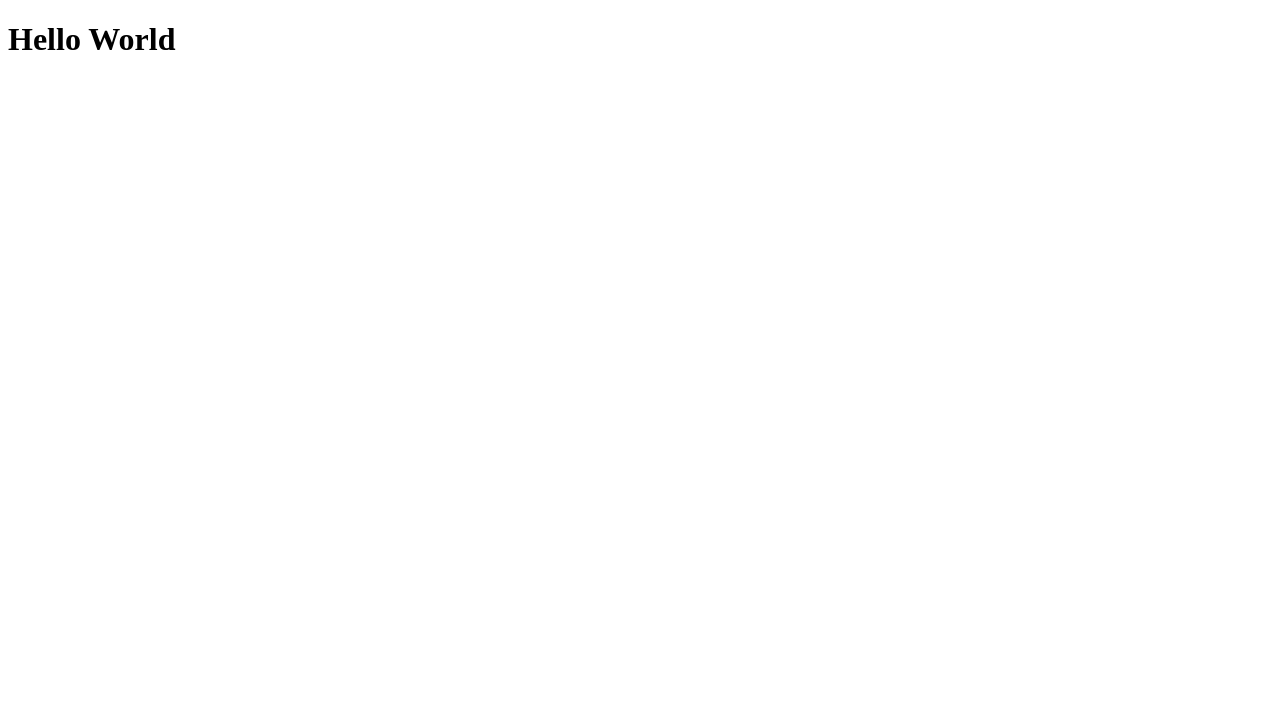
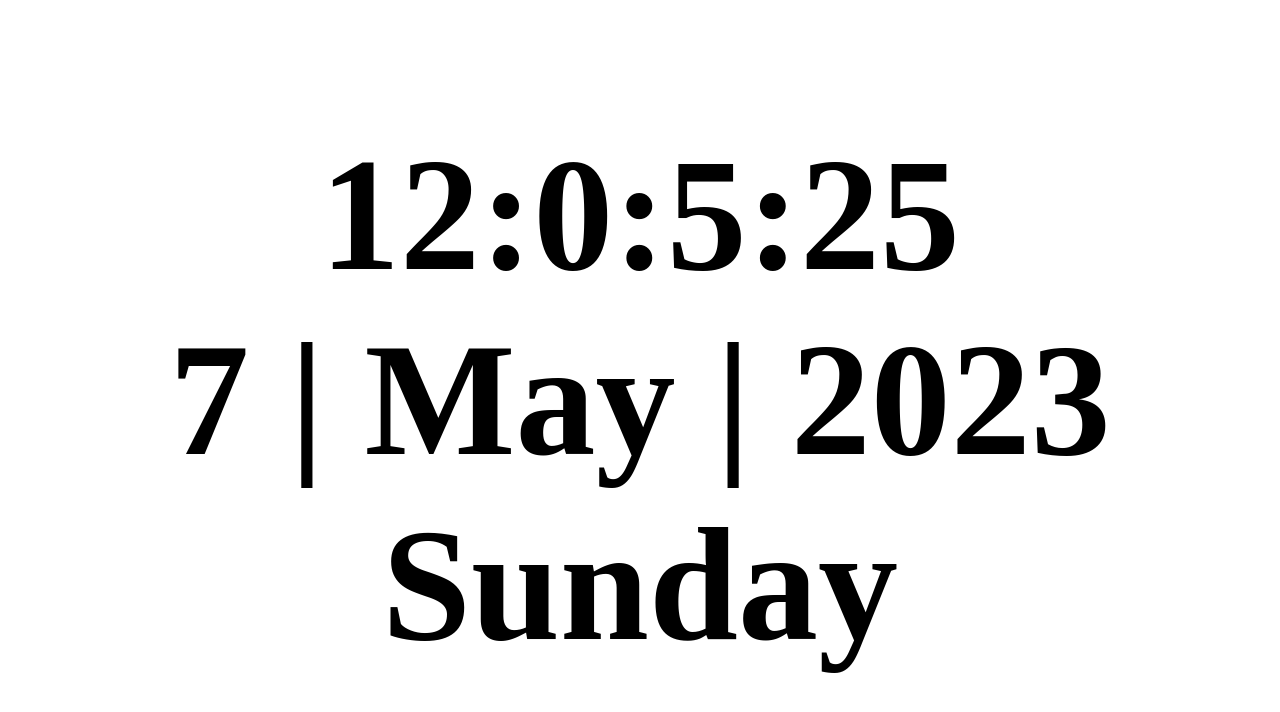
Before and after one commit to sugaryeuphoria/DigitalClock, a plain HTML site: page index.html in a window 1280 px wide. Drawn offline with Linux system fonts and the light colour scheme.

Commit message:
Digital Clock Using HTML, CSS AND Js

```diff
--- a/index.html
+++ b/index.html
@@ -4,9 +4,15 @@
     <meta charset="UTF-8">
     <meta http-equiv="X-UA-Compatible" content="IE=edge">
     <meta name="viewport" content="width=device-width, initial-scale=1.0">
-    <title>Document</title>
+    <title>Digital Clock</title>
+    <link rel="stylesheet" href="style.css">
+    <script src="script.js" defer></script>
 </head>
 <body>
-    <h1>Hello World</h1>
+    <div class="wrapper">
+        <div id="clock">
+
+        </div>
+    </div>
 </body>
 </html>
--- a/script.js
+++ b/script.js
@@ -0,0 +1,39 @@
+function current_time(){
+    let days = ["Sunday","Monday","Tuesday","Wednesday","Thursday","Friday","Saturday"];
+    let months = ["January","February","March","April","May","June","July","August","September","October","November","December"];
+
+    let date = new Date();
+    let hours = date.getHours();
+    let minutes = date.getMinutes();
+    let seconds = date.getSeconds();
+    let session = "AM";
+
+
+    let day = days[date.getDay()];
+    let month = months[date.getMonth()];
+    let today = date.getDate();
+    let year = date.getFullYear();
+
+    if(hours==0){
+        hours = 12;
+    }
+    if(hours>12){
+        hours=hours-12;
+        session = "PM";
+    }
+
+    hours=(hours<10) ? `0${hours}` : hours;
+    minutes=(minutes<10)? `0:${minutes}` : minutes;
+    seconds=(seconds<10) ? `0:${seconds}` : seconds;
+
+    let time = `
+        <div>
+            <div class="time">${hours}:${minutes}:${seconds}</div>
+            <div>${today} | ${month} | ${year}</div>
+            <div class="day">${day}</div>
+        </div>
+    `;
+    document.getElementById("clock").innerHTML=time;
+    setTimeout(current_time,1000);
+}
+current_time();
--- a/style.css
+++ b/style.css
@@ -0,0 +1,25 @@
+*{
+    padding:0;
+    margin:0;
+    box-sizing: border-box;
+}
+body{
+    font-family: system_ui;
+    background-color: #fff;
+    color:#000;
+}
+
+.wrapper{
+    height:100vh;
+    display:flex;
+    justify-content: center;
+    align-items: center;
+    font-size: 10rem;
+    font-weight: bolder;
+}
+
+.day,
+.time
+{
+    text-align:center;
+}
```
